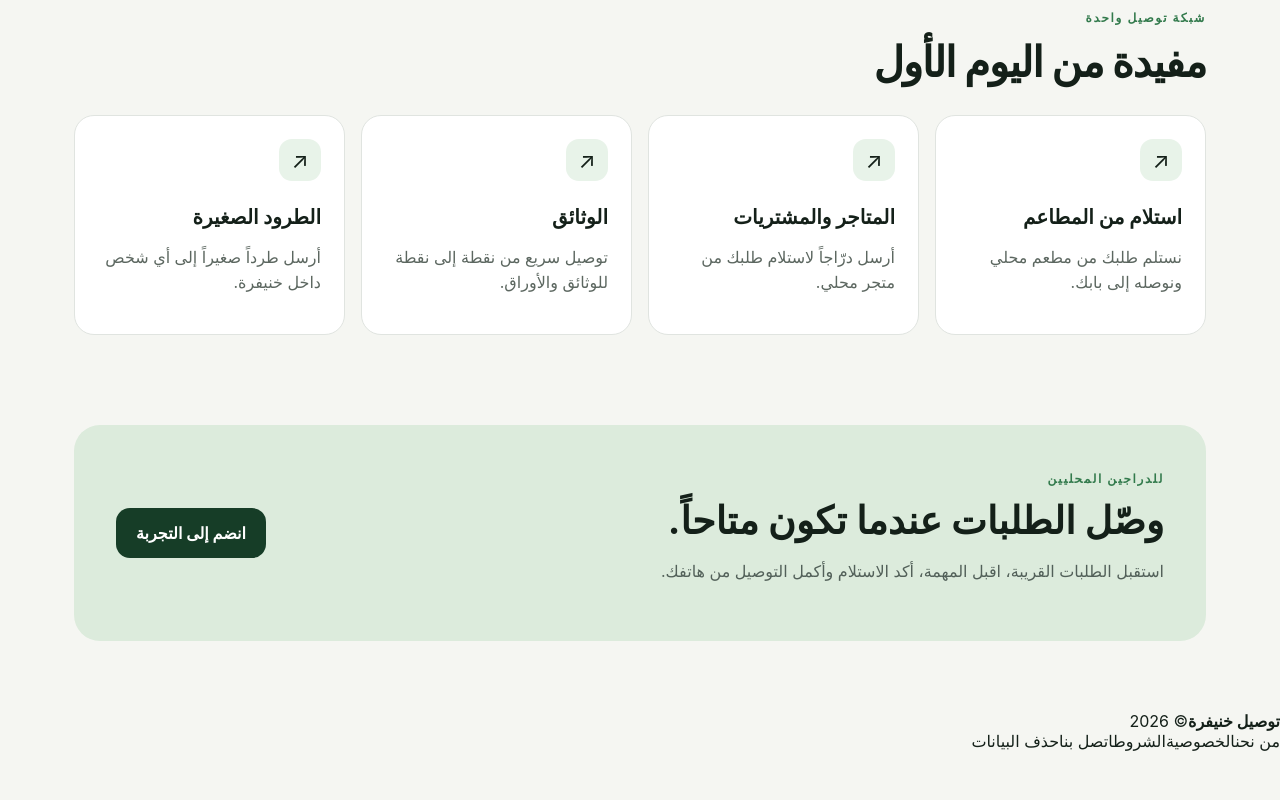
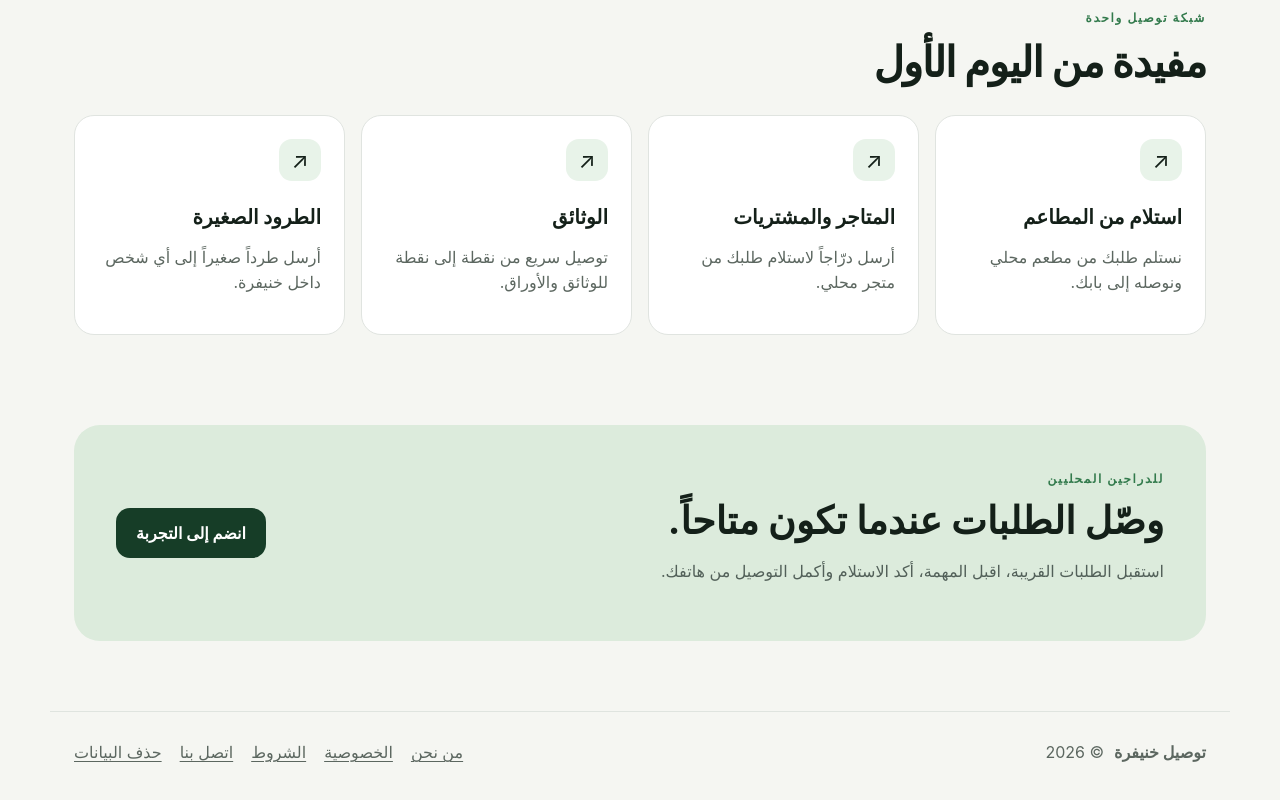
Before and after one commit to yopisimoni/yopisimoni, a Next.js app in the folder projects/khenifra-bike-delivery/: page / in a window 1280 px wide. Shown: the part 984-1784 px from the top of the page. Before the commit the page ends 1735 px from the top, so only its background shows below. Built offline with nearby package versions, Linux system fonts and the light colour scheme; no server answers.

Commit message:
Style legal and information pages

```diff
--- a/projects/khenifra-bike-delivery/src/app/globals.css
+++ b/projects/khenifra-bike-delivery/src/app/globals.css
@@ -73,3 +73,11 @@
 .formError{color:#922f2f;font-weight:700}
 @media(max-width:900px){.adminGrid{grid-template-columns:1fr 1fr}}
 @media(max-width:620px){.adminGrid{grid-template-columns:1fr}.adminHeader{align-items:flex-start;flex-direction:column}}
+
+
+.siteFooter{max-width:1180px;margin:0 auto;padding:30px 24px 44px;border-top:1px solid #dfe4df;display:flex;justify-content:space-between;gap:24px;align-items:center;color:#5c6760}
+.footerBrand{display:flex;gap:10px;align-items:center}.siteFooter nav{display:flex;gap:18px;flex-wrap:wrap}.siteFooter a{text-decoration:underline;text-underline-offset:3px}
+.infoPage{min-height:100vh;padding-bottom:60px}.infoNav{max-width:960px}.infoCard{max-width:900px;margin:28px auto 60px;background:#fff;border-radius:28px;padding:38px;box-shadow:0 24px 80px rgba(26,47,34,.08)}
+.infoCard h1{font-size:clamp(38px,7vw,64px);line-height:1.05;margin:18px 0 8px}.infoUpdated{color:#718078;font-size:14px}.infoIntro{font-size:19px;line-height:1.75;color:#445149;margin:26px 0 34px}
+.infoSection{padding:24px 0;border-top:1px solid #edf0ed}.infoSection h2{font-size:23px;margin:0 0 12px}.infoSection p,.infoSection li{line-height:1.8;color:#536059}.infoSection ul{padding-inline-start:22px}.infoActions{margin-top:28px}
+@media(max-width:620px){.siteFooter{align-items:flex-start;flex-direction:column}.infoCard{margin:16px;padding:24px}.infoCard h1{font-size:40px}}
```
